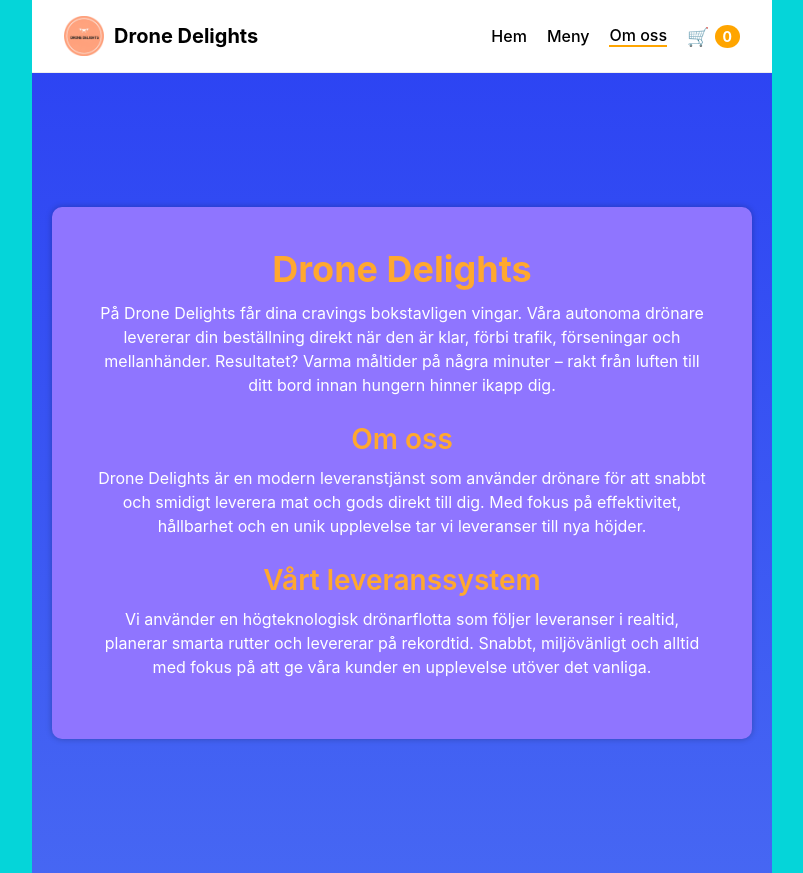
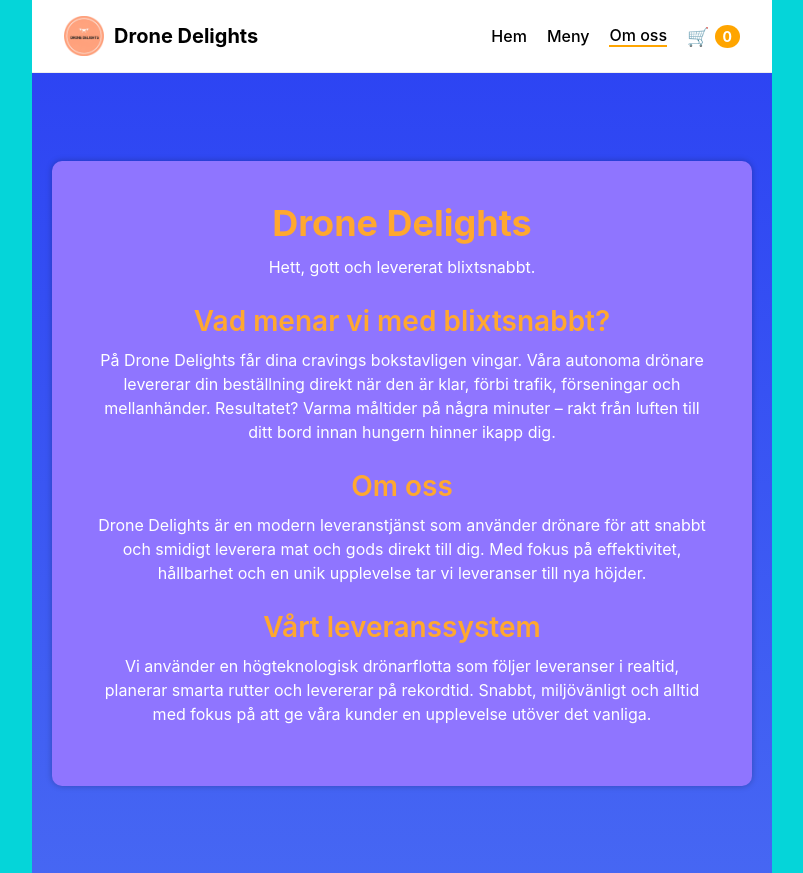
Before and after one commit to aleksanderlukic/slutuppgift, a React (Create React App) app: page /om-oss in a window 1280 px wide. Shown: the whole page, without its empty margins (238-1041 px from the left). Built offline with nearby package versions, Linux system fonts and the light colour scheme.

Commit message:
Ändringar

```diff
--- a/src/pages/OmossPage/OmOssPage.jsx
+++ b/src/pages/OmossPage/OmOssPage.jsx
@@ -7,6 +7,9 @@ export default function OmOssPage() {
     <div className="om-oss-page">
       <div className="om-oss-box">
         <h1>Drone Delights</h1>
+        <p>Hett, gott och levererat blixtsnabbt.</p>
+
+        <h2>Vad menar vi med blixtsnabbt?</h2>
         <p>
           På Drone Delights får dina cravings bokstavligen vingar. Våra autonoma
           drönare levererar din beställning direkt när den är klar, förbi
```
